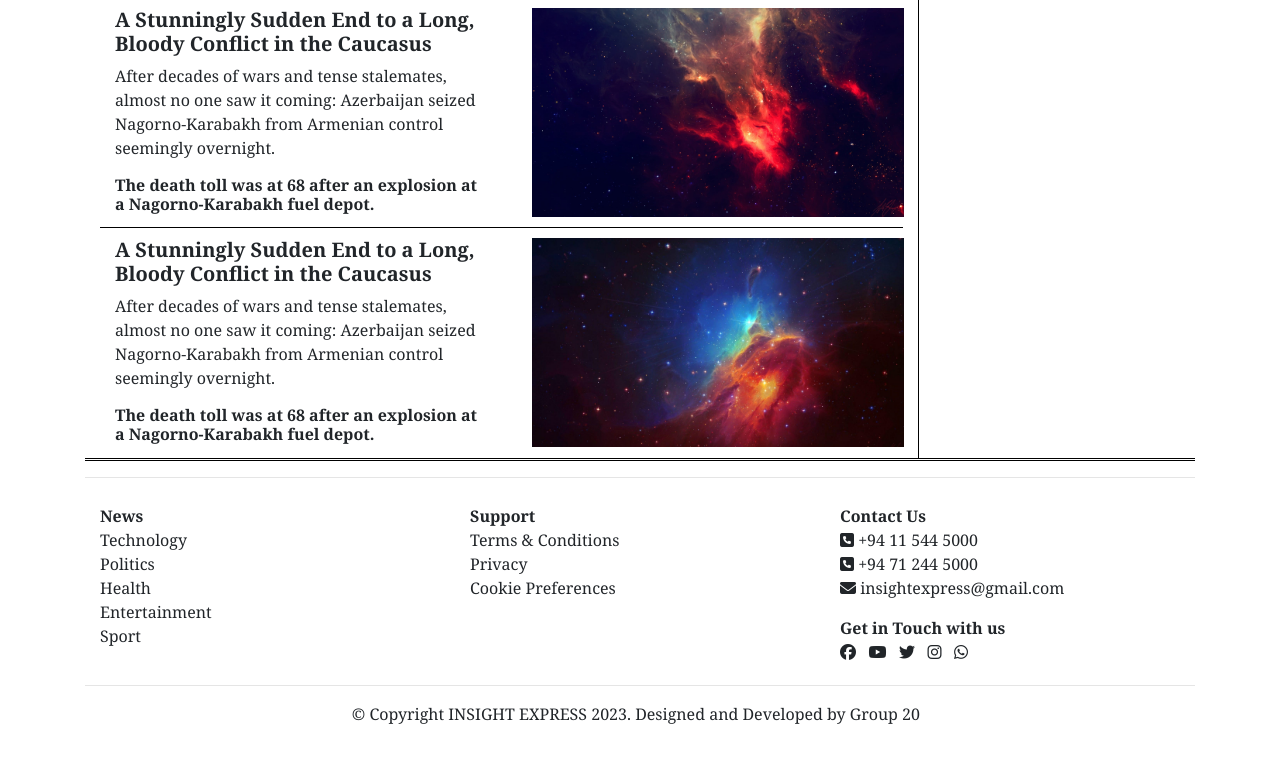
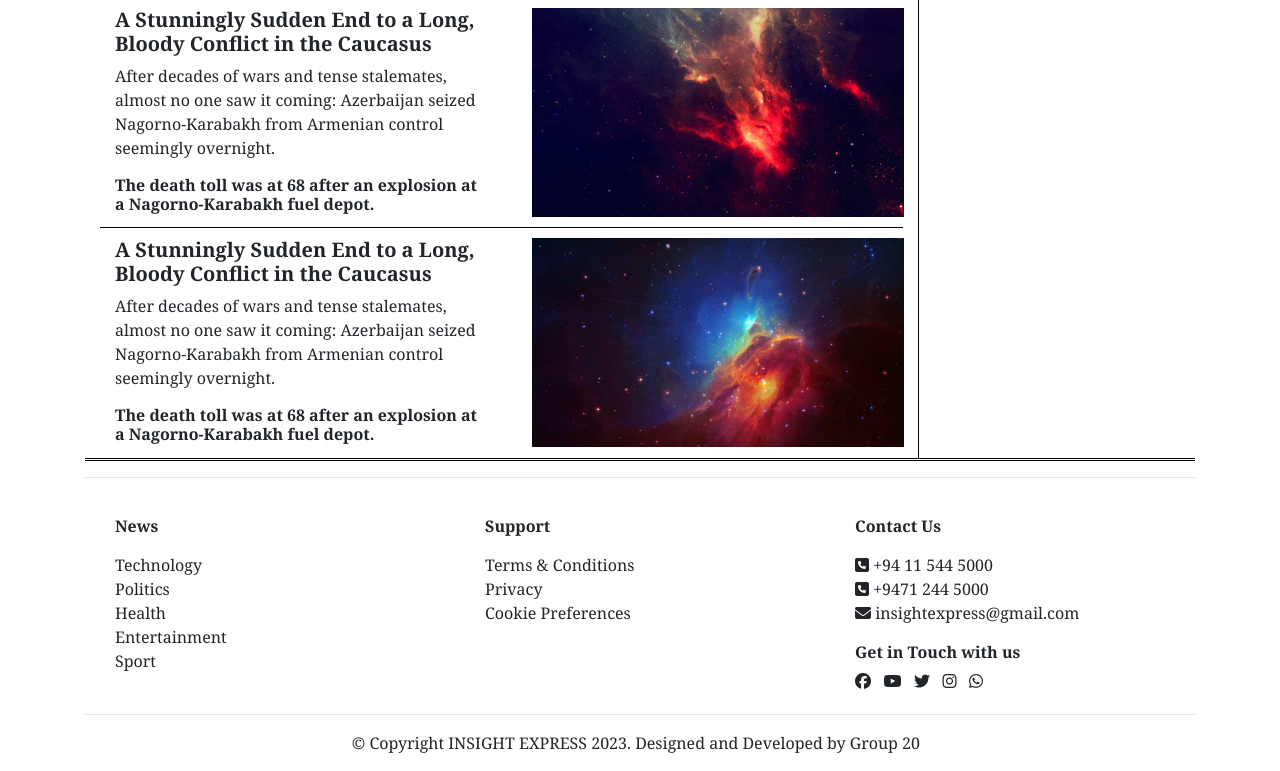
Before and after one commit to jaithsandiv/Group-20-Project, a plain HTML site: page index.html in a window 1280 px wide. Shown: the part 610-1381 px from the top of the page. Before the commit the page ends 1352 px from the top, so only its background shows below. Drawn offline with Linux system fonts and the light colour scheme.

Commit message:
footer using grid row with column

```diff
--- a/index.html
+++ b/index.html
@@ -90,42 +90,50 @@
 
     		<footer>
 			<hr>
-			<div>
 			  <div class="row">
 			    <div class="col-lg-4">
-					<p><b>News </b><br>
-					  Technology <br>
-					  Politics <br>
-					  Health <br>
-					  Entertainment <br>
-					  Sport <br></p></div>
-			    <div class="col-lg-4">
-
-				  <p><strong>Support</strong><br>
-					  Terms & Conditions <br>
-					  Privacy <br>
-					  Cookie Preferences
-				  </p>
+			      <div class="row">
+			        <div class="col-xl-12"><strong>News</strong></div>
+		          </div>
+				  <div class="row">
+					  <div class="col-xl-12">Technology</div>
+					  <div class="col-xl-12">Politics</div>
+					  <div class="col-xl-12">Health</div>
+					  <div class="col-xl-12">Entertainment</div>
+					  <div class="col-xl-12">Sport</div>
+				  </div>
                 </div>
 			    <div class="col-lg-4">
-					<p> <b>Contact Us </b><br>
-					  <i class="fa-solid fa-square-phone"></i> +94 11 544 5000 <br>
-					  <i class="fa-solid fa-square-phone"></i> +94 71 244 5000 <br>
-					  <i class="fa-solid fa-envelope"></i> insightexpress@gmail.com <br>
-				  </p>
-
-                    <div><b>Get in Touch with us</b><br>
-					<i class="fa-brands fa-facebook"></i>&nbsp;&nbsp;
+			      <div class="row">
+			        <div class="col-xl-12"><strong>Support</strong></div>
+		          </div>
+			      <div class="row">
+			        <div class="col-xl-12">Terms &amp; Conditions</div>
+			        <div class="col-xl-12">Privacy</div>
+			        <div class="col-xl-12">Cookie Preferences</div>
+</div>
+		        </div>
+			    <div class="col-lg-4">
+			      <div class="row">
+			        <div class="col-xl-12"><strong>Contact Us&nbsp;</strong></div>
+		          </div>
+			      <div class="row">
+			        <div class="col-xl-12"><i class="fa-solid fa-square-phone"></i> +94 11 544 5000&nbsp;</div>
+			        <div class="col-xl-12"><i class="fa-solid fa-square-phone"></i>&nbsp;+9471 244 5000</div>
+			        <div class="col-xl-12"><i class="fa-solid fa-envelope"></i> insightexpress@gmail.com&nbsp;</div>
+		          </div>
+					<div class="row">
+						<div class="col-xl-12"><strong>Get in Touch with us</strong></div>
+					</div>
+					<div class="col-xl-12">
+						<i class="fa-brands fa-facebook"></i>&nbsp;&nbsp;
 					<i class="fa-brands fa-youtube"></i>&nbsp;&nbsp;
 			        <i class="fa-brands fa-twitter"></i>&nbsp;&nbsp;
 				    <i class="fa-brands fa-instagram"></i>&nbsp;&nbsp;
 					<i class="fa-brands fa-whatsapp"></i>&nbsp;&nbsp;
-
 					</div>
-
-				</div>
-		    </div>
-			</div>
+		        </div>
+</div>
 				<hr>
 			<p align="center">© Copyright INSIGHT EXPRESS 2023. Designed and Developed by Group 20&nbsp;&nbsp;
 			</p>
```
